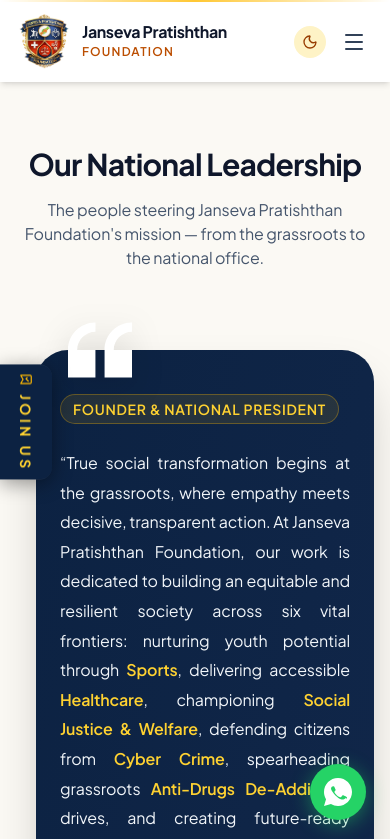
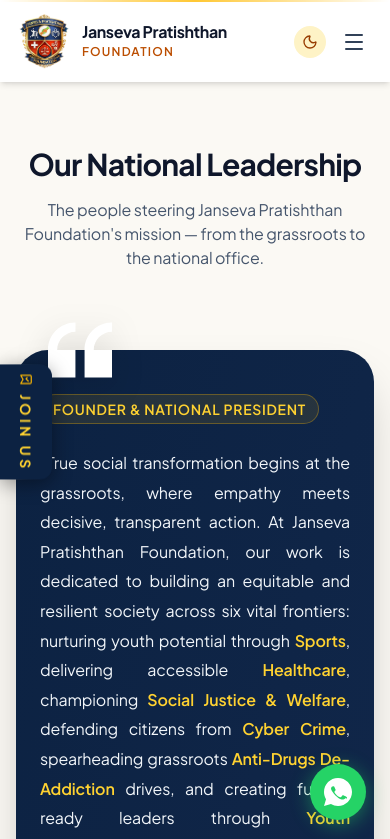
Before and after one commit to ritikmaurya4747/janseva-pratishthan, a Next.js app: page /leadership in a window 390 px wide. Shown: the top 839 px of the page. Built offline with nearby package versions, Linux system fonts and the light colour scheme.

Commit message:
button fix

```diff
--- a/src/app/leadership/components/LeadershipSection.tsx
+++ b/src/app/leadership/components/LeadershipSection.tsx
@@ -45,7 +45,7 @@
       id={member.id}
       className="relative w-full pt-16 sm:pt-24 bg-[#fbf9f4] dark:bg-[#071324] transition-colors duration-300"
     >
-      <div className="max-w-7xl mx-auto pl-9 pr-4 sm:px-6 lg:px-8">
+      <div className="max-w-7xl mx-auto px-4 sm:px-6 lg:px-8">
         <Reveal
           y={30}
           duration={0.8}
--- a/src/components/home/FounderSection.tsx
+++ b/src/components/home/FounderSection.tsx
@@ -17,7 +17,7 @@
     <>
       <LeadershipCard member={founder} imageOnLeft={false} />
 
-      <div className="w-full flex justify-center pb-16 sm:pb-24 mt-8 bg-[#fbf9f4] dark:bg-[#071324]">
+      <div className="w-full flex justify-center pb-16 sm:pb-24 mt-8 bg-[#fbf9f4] dark:bg-[#071324]px-0 max-sm:px-4">
         <Link
           href={"/leadership"}
           className="flex items-center justify-center gap-2 px-7 py-3 max-sm:w-full max-sm:px-4 max-sm:text-center max-sm:tracking-wider rounded-xl font-bold text-sm uppercase tracking-[0.15em] text-stone-950 bg-linear-to-r from-amber-300 via-yellow-200 to-amber-400 hover:from-amber-200 hover:to-yellow-100 transition-all cursor-pointer shadow-[0_4px_20px_rgba(212,175,55,0.25)] hover:shadow-[0_4px_25px_rgba(212,175,55,0.4)] hover:-translate-y-0.5 border-none"
```
